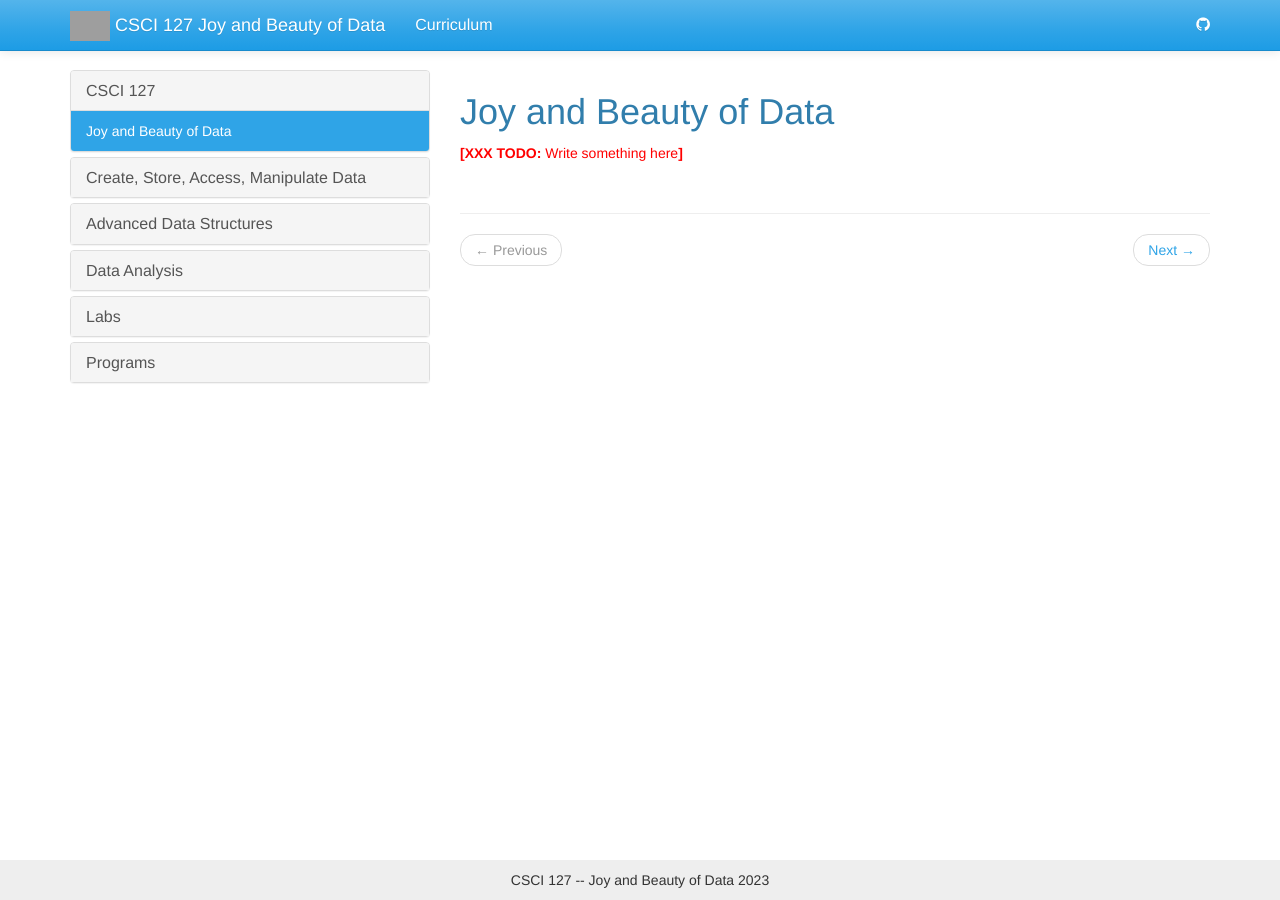
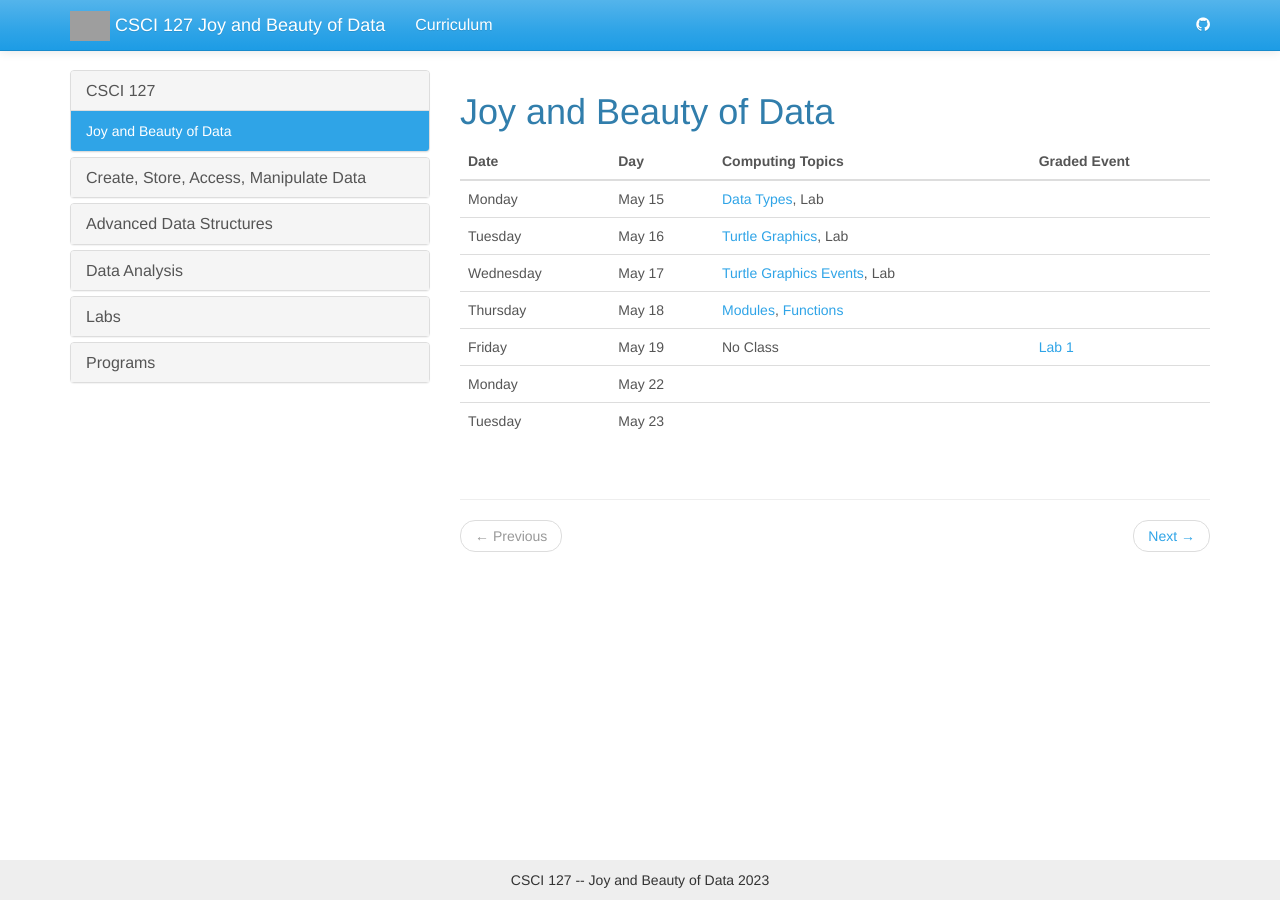
Before and after one commit to jake-chipps/csci127, a Jekyll site: the page built from _docs/index.md, in a window 1280 px wide. Built offline with Jekyll 4.4.1, drawn with Linux system fonts in a browser that asks for light colours; grey boxes are pictures that could not be loaded.

Commit message:
Test schedule

```diff
--- a/_docs/index.md
+++ b/_docs/index.md
@@ -4,4 +4,12 @@ permalink: /docs/home/
 redirect_from: /docs/index.html
 ---
 
-<span class="todo">Write something here</span>
+| Date | Day | Computing Topics | Graded Event |
+| --- | --- | --- | --- |
+| Monday | May 15 | [Data Types](/docs/1-1), Lab  |   |
+| Tuesday | May 16 | [Turtle Graphics](/docs/1-2), Lab  |   |
+| Wednesday | May 17 | [Turtle Graphics Events](/docs/1-3), Lab  |   |
+| Thursday | May 18 | [Modules](/docs/1-4), [Functions](/docs/2-1)  |   |
+| Friday | May 19 | No Class  | [Lab 1](/docs/lab1) |
+| Monday | May 22 |   |   |
+| Tuesday | May 23 |   |   |
```
